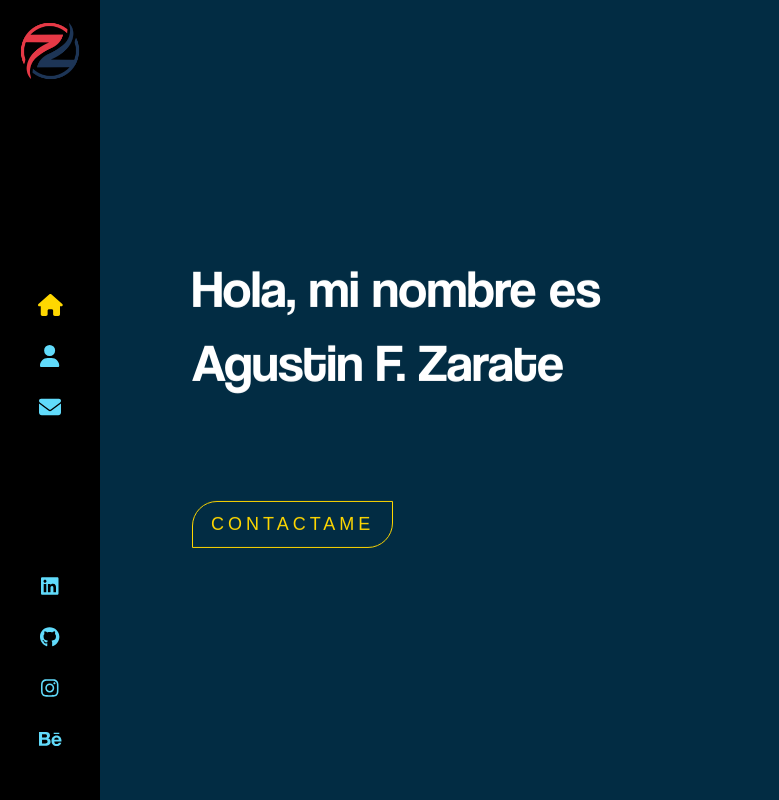
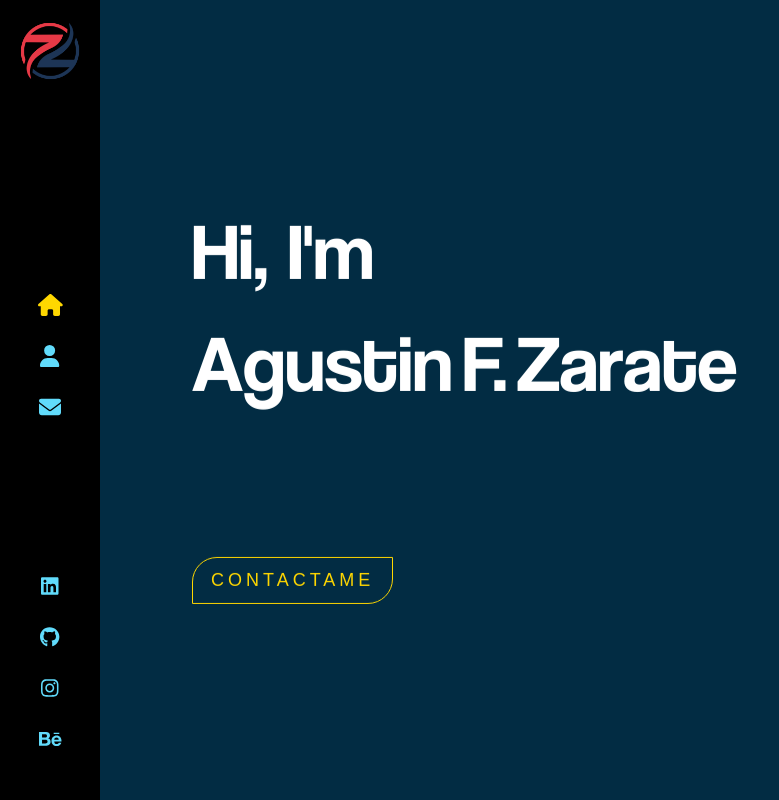
Before and after one commit to AgustinZarate/react-portfolio, a React (Create React App) app: page / in a window 1280 px wide. Shown: the whole page, without its empty margins (0-779 px from the left). Built offline with nearby package versions, Linux system fonts and the light colour scheme.

Commit message:
Animacion de letras en Home

```diff
--- /dev/null
+++ b/src/Components/AnimatedLetters/AnimateLetters.jsx
@@ -0,0 +1,15 @@
+import './animatedLetters.scss'
+
+const AnimateLetters = ({letterClass, strArray, idx}) => {
+  return (
+    <span>
+      {strArray.map((char, i) => (
+        <span key={char + i} className={`${letterClass} _${i + idx}`}>
+          {char}
+        </span>
+      ))}
+    </span>
+  )
+}
+
+export default AnimateLetters
--- /dev/null
+++ b/src/Components/AnimatedLetters/animatedLetters.scss
@@ -0,0 +1,26 @@
+.text-animate {
+  display: inline-block;
+  opacity: 0;
+  animation: bounceIn;
+  animation-duration: 1s;
+  animation-delay: 1s;
+  animation-fill-mode: forwards;
+  min-width: 10px;
+}
+
+.text-animate-hover {
+  min-width: 10px;
+  display: inline-block;
+  animation-fill-mode: both;
+
+  &:hover {
+    animation: rubberBand 1s;
+    color: #ffd700;
+  }
+}
+
+@for $i from 1 through 35 {
+  .text-animate._#{$i} {
+    animation-delay: #{$i / 10}s;
+  }
+}
--- a/src/Components/Home/Home.jsx
+++ b/src/Components/Home/Home.jsx
@@ -1,9 +1,11 @@
 import React, { useEffect, useState } from 'react'
 import { Link } from 'react-router-dom'
 import './home.scss'
+import AnimateLetters from '../AnimatedLetters/AnimateLetters'
 
 
 function Home() {
+   /* Efecto maquina de escribir  */
   const [loopNum, setLoopNum ] = useState(0);
   const [isDeleting, setisDeleting ] = useState(false);
   const [text, setText] = useState('');
@@ -40,11 +42,31 @@ function Home() {
     }
   }
 
+/* Animacion de texto */
+  const [letterClass, setletterClass] = useState('text-animate')
+  const nameArray = ['A','g','u','s','t','i','n',' ','F.',' ','Z','a','r','a','t','e']
+
+useEffect(() => {
+  setTimeout(() => {
+    setletterClass('text-animate-hover')
+  }, 4000)
+}, [])
+
+
   return (
       <div className="container home-page">
         <div className="text-zone">
           <h1>
-              Hola, mi nombre es <br /> Agustin F. Zarate <br /> <span>{text}</span>
+          <span className={letterClass}>H</span>
+            <span className={`${letterClass} _12`}>i,</span>
+            <span> </span>
+            <span className={`${letterClass} _13`}>I</span>
+            <span className={`${letterClass} _14`}>'m</span>
+              {/* Hola, mi nombre es */} <br />
+
+              <AnimateLetters letterClass={letterClass}  strArray={nameArray} idx={15} />
+
+              <br /> <span className='job'>{text}</span>
           </h1>
           <Link to={"/contact"} className="flat-button">CONTACTAME</Link>
         {/* colocar h2 bienvenida */}
--- a/src/Components/Home/home.scss
+++ b/src/Components/Home/home.scss
@@ -18,24 +18,35 @@
         left: 15%;
         top: 50%;
         transform: translateY(-50%);
-        width: 40%;
+        width: 50%;
         max-height: 90%;
     }
 
     h1 {
         color: #fff;
-        font-size: 53px;
+        font-size: 5rem;
         margin: 0;
         font-family: 'Coolvetica';
         font-weight: 400;
         animation: fadeIn 1s 1s backwards;
         opacity: 1;
-        min-height: 14rem;
+        min-height: 16rem;
 
-        span{
+        .job{
             font-size: 5rem;
             -webkit-text-fill-color: transparent;
-            -webkit-text-stroke: 2px #ffd700;
+            -webkit-text-stroke: 1.5px #ffd700;
+            border-right: 2px solid #ffd700;
+/*             padding: 0 10px; */
+
+            animation: blink .5s infinite step-end alternate;
+            overflow: hidden;
+
+            @keyframes blink {
+                50% {
+                    border-color: transparent;
+                }
+            }
         }
     }
 }
```
